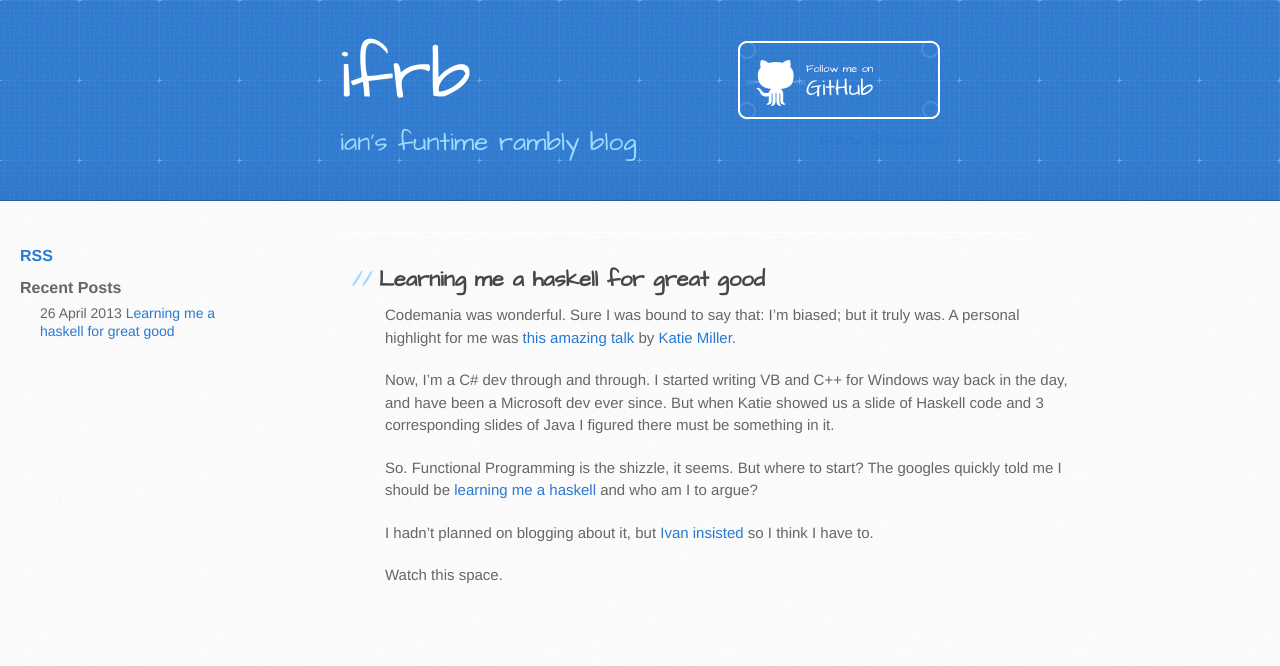
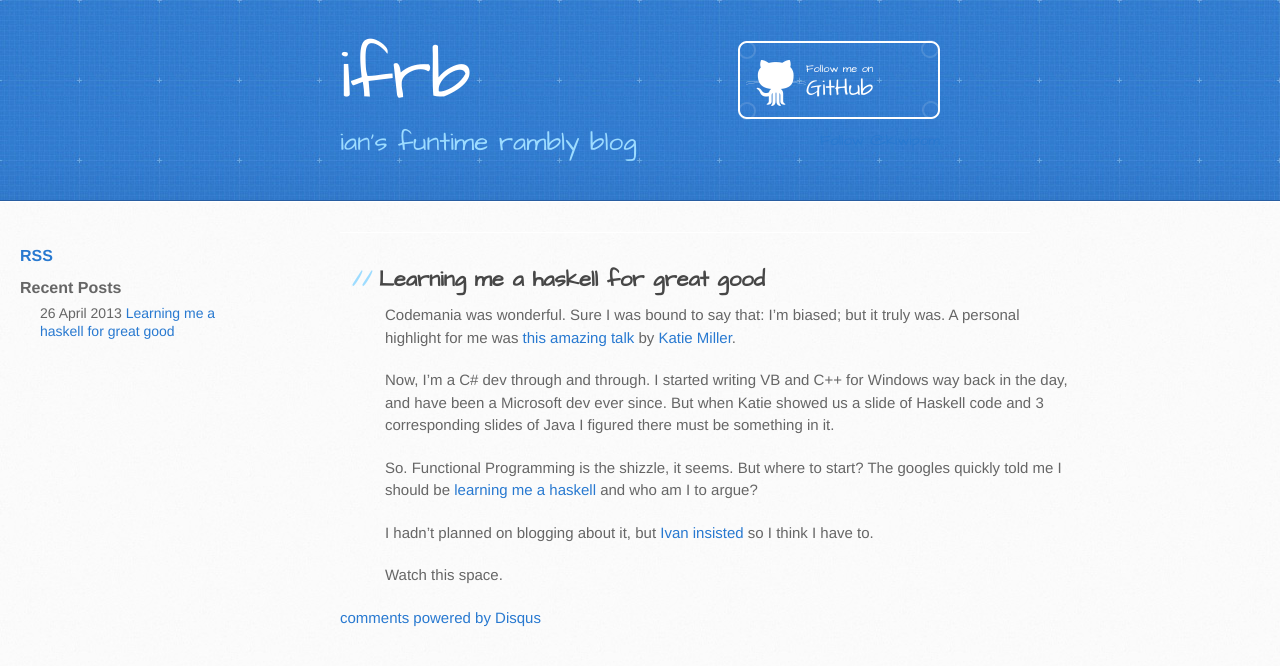
Before and after one commit to kiwipom/kiwipom.github.io, a Jekyll site: the page built from _posts/2013-04-26-learning-me-a-haskell.md, in a window 1280 px wide. Shown: the top 666 px of the page. Built offline with Jekyll 4.4.1, drawn with Linux system fonts in a browser that asks for light colours; comment, search, counter and statistics services are not loaded; some of the changed lines change nothing that is shown.

Commit message:
DISQUS integration

```diff
--- a/_layouts/post.html
+++ b/_layouts/post.html
@@ -7,4 +7,17 @@
 			{{ content }}
 		</section>
 	</div>
+	<div id="disqus_thread"></div>
 </div>
+
+<script type="text/javascript">
+	/* DISQUS integration */
+    var disqus_shortname = 'ifrb';
+    (function() {
+        var dsq = document.createElement('script'); dsq.type = 'text/javascript'; dsq.async = true;
+        dsq.src = '//' + disqus_shortname + '.disqus.com/embed.js';
+        (document.getElementsByTagName('head')[0] || document.getElementsByTagName('body')[0]).appendChild(dsq);
+    })();
+</script>
+<noscript>Please enable JavaScript to view the <a href="http://disqus.com/?ref_noscript">comments powered by Disqus.</a></noscript>
+<a href="http://disqus.com" class="dsq-brlink">comments powered by <span class="logo-disqus">Disqus</span></a>
```
